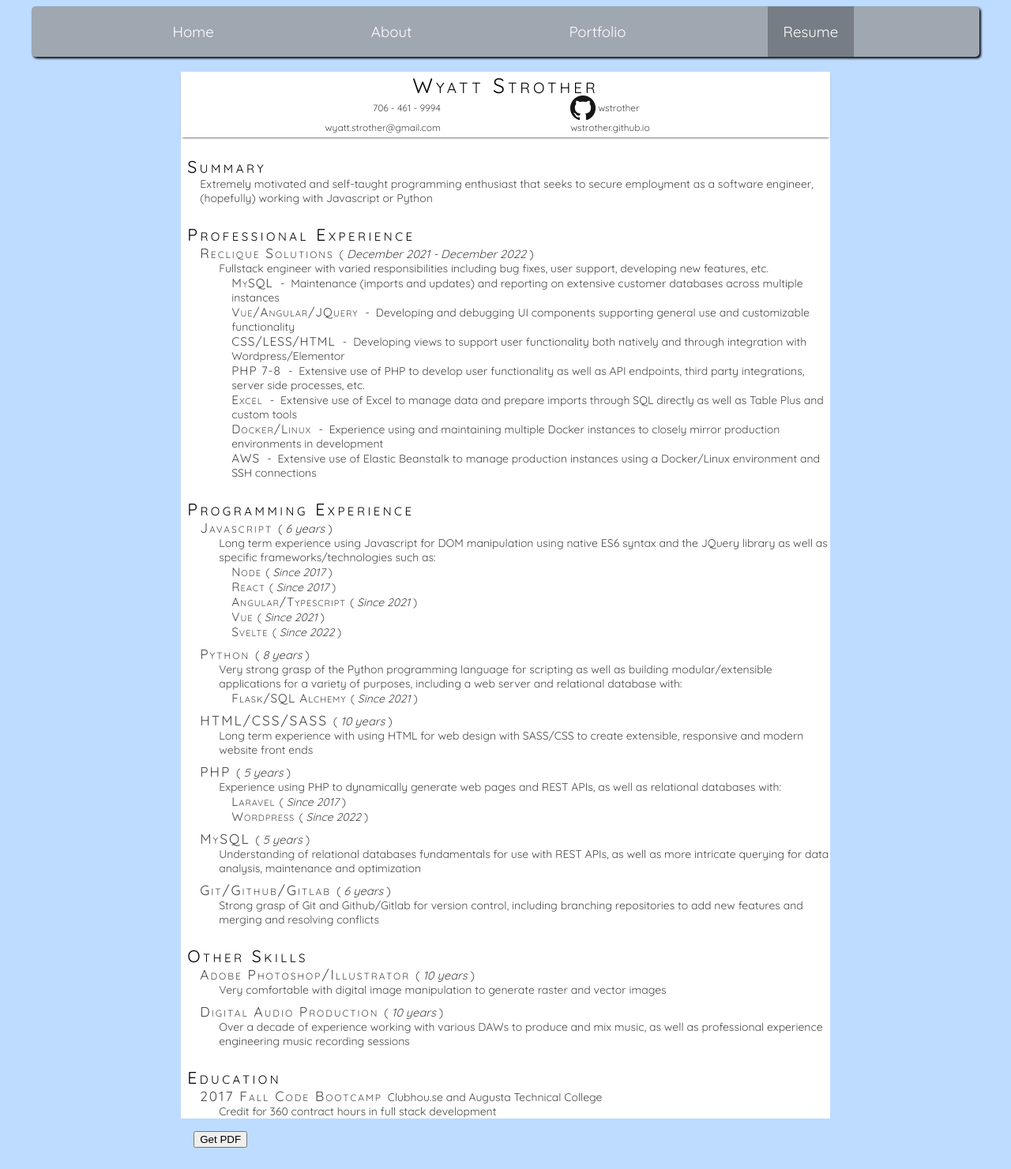
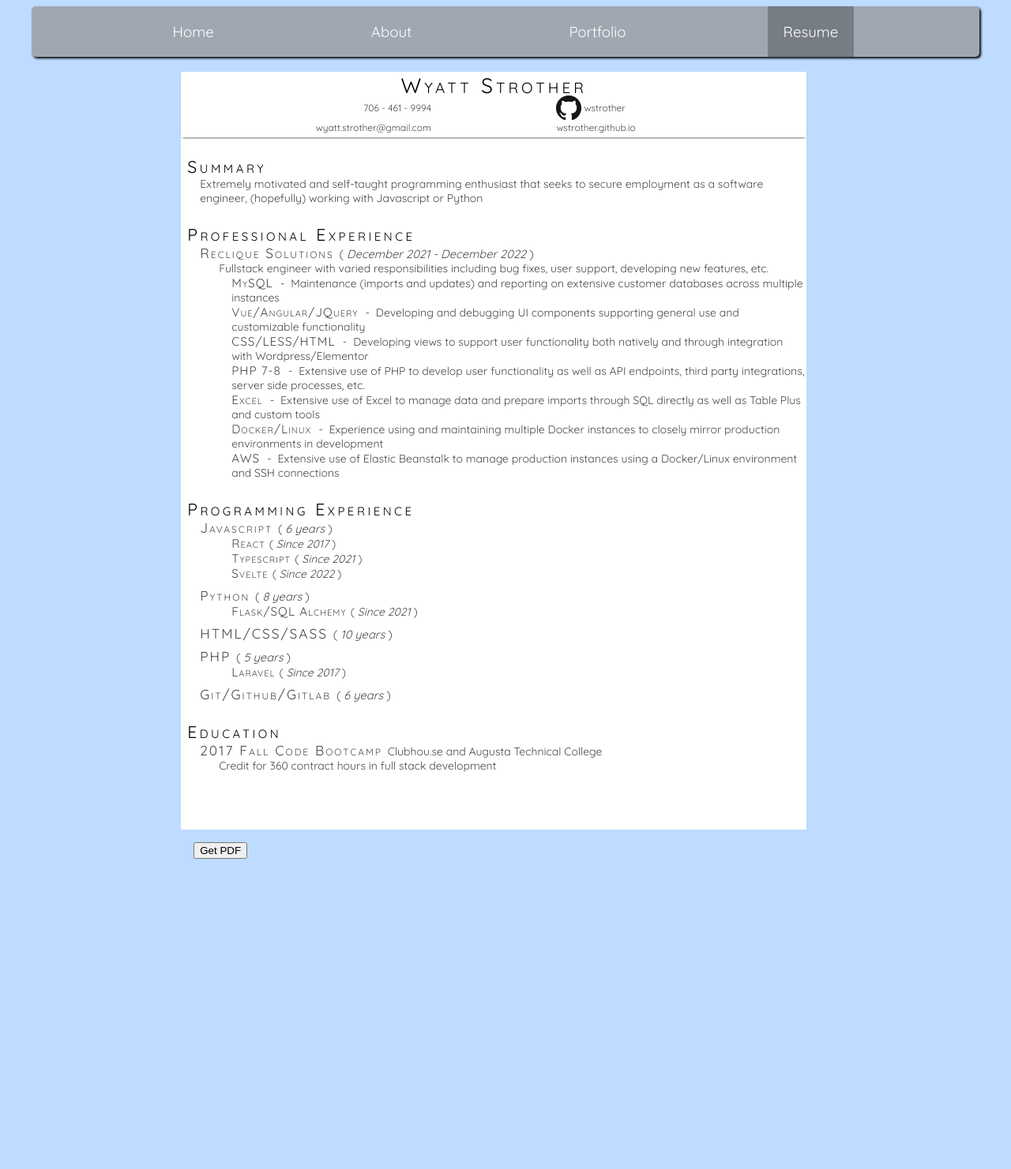
Before and after one commit to wstrother/old-portfolio, a Jekyll site: the page built from resume.markdown, in a window 1280 px wide. Shown: the whole page at 79% size. Built offline with Jekyll 4.4.1, drawn with Linux system fonts in a browser that asks for light colours; after the commit the page ends 1115 px from its top, so only the background shows below that.

Commit message:
trim the fat

```diff
--- a/_data/resume.json
+++ b/_data/resume.json
@@ -33,10 +33,8 @@
             "timeframe": "6 years",
             "description": "Long term experience using Javascript for DOM manipulation using native ES6 syntax and the JQuery library as well as specific frameworks/technologies such as:",
             "frameworks": [
-                {"name": "Node", "timeframe": "Since 2017"},
                 {"name": "React", "timeframe": "Since 2017"},
-                {"name": "Angular/Typescript", "timeframe": "Since 2021"},
-                {"name": "Vue", "timeframe": "Since 2021"},
+                {"name": "Typescript", "timeframe": "Since 2021"},
                 {"name": "Svelte", "timeframe": "Since 2022"}
             ]
         },
@@ -58,33 +56,13 @@
             "timeframe": "5 years",
             "description": "Experience using PHP to dynamically generate web pages and REST APIs, as well as relational databases with:",
             "frameworks": [
-                {"name": "Laravel", "timeframe": "Since 2017"},
-                {"name": "Wordpress", "timeframe": "Since 2022"}
+                {"name": "Laravel", "timeframe": "Since 2017"}
             ]
-        },
-        {
-            "name": "MySQL",
-            "timeframe": "5 years",
-            "description": "Understanding of relational databases fundamentals for use with REST APIs, as well as more intricate querying for data analysis, maintenance and optimization"
         },
         {
             "name": "Git/Github/Gitlab",
             "timeframe": "6 years",
             "description": "Strong grasp of Git and Github/Gitlab for version control, including branching repositories to add new features and merging and resolving conflicts"
-        }
-    ],
-
-    "other": [
-        {
-            "name": "Adobe Photoshop/Illustrator",
-            "timeframe":"10 years",
-            "description": "Very comfortable with digital image manipulation to generate raster and vector images"
-        },
-
-        {
-            "name": "Digital Audio Production",
-            "timeframe": "10 years",
-            "description": "Over a decade of experience working with various DAWs to produce and mix music, as well as professional experience engineering music recording sessions"
         }
     ],
 
--- a/_includes/resume-programming.html
+++ b/_includes/resume-programming.html
@@ -10,10 +10,6 @@
 
         <span class="timeframe">
             {{ lang.timeframe }}
-        </span>
-
-        <span class="description">
-            {{ lang.description }}
         </span>
 
         {% if lang.frameworks %}
--- a/_includes/resume.html
+++ b/_includes/resume.html
@@ -8,8 +8,6 @@
     {%- include resume-professional.html -%}
 
     {%- include resume-programming.html -%}
-
-    {%- include resume-other.html -%}
 
     {%- include resume-education.html -%}
 
--- a/_scss/resume.scss
+++ b/_scss/resume.scss
@@ -129,6 +129,8 @@
     flex-direction: column;
     justify-content: stretch;
     align-items: center;
+    height: 10in;
+    width: 8.25in;
 
     &>* {
         width: 100%;
```
